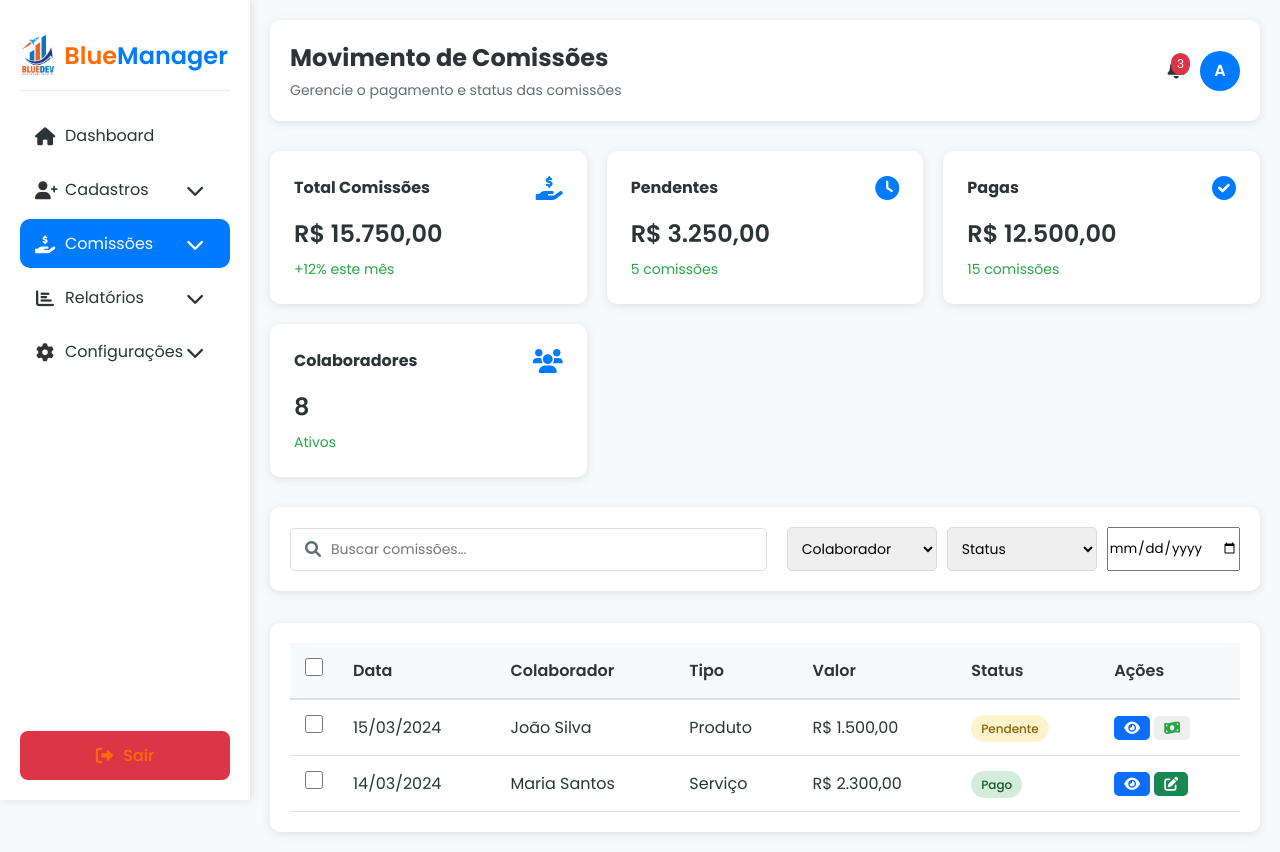
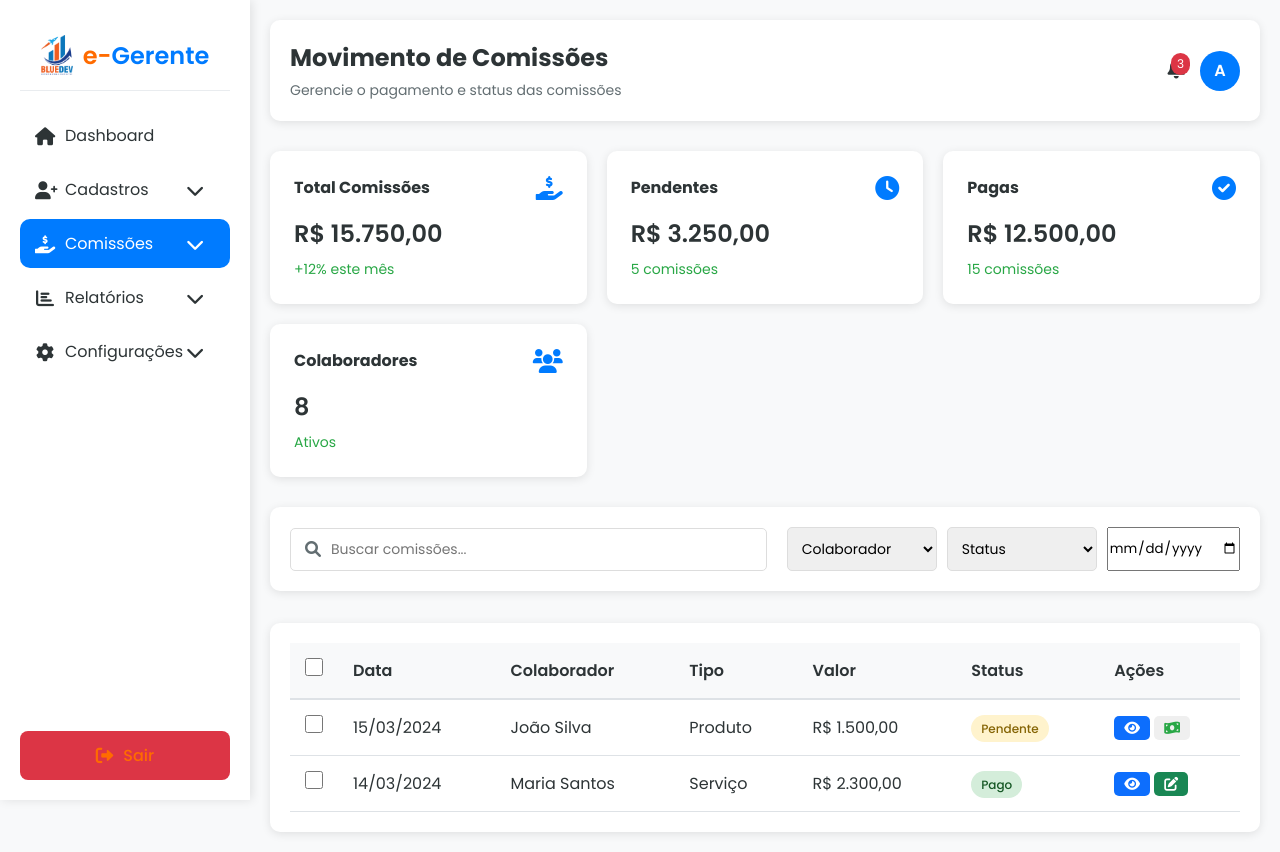
Before and after one commit to BlusDevsoftware/eGerente, a plain HTML site: page frontend/Paginas_HTML/movimento-comissao.html in a window 1280 px wide. Drawn offline with Linux system fonts and the light colour scheme.

Commit message:
Correção do nome do sistema de BlueManager para e-Gerente

```diff
--- a/frontend/Paginas_HTML/movimento-comissao.html
+++ b/frontend/Paginas_HTML/movimento-comissao.html
@@ -12,7 +12,7 @@
     <!-- Sidebar -->
     <div class="sidebar">
         <div class="logo" style="display: flex; align-items: center; justify-content: center; padding: 15px 0;">
-            <img src="../Imagens/bluedev-logo.png" alt="BlueDev Logo" style="height: 2.5em; margin-right: 10px;"><h1><span class="orange">Blue</span><span class="highlight">Manager</span></h1>
+            <img src="../Imagens/bluedev-logo.png" alt="BlueDev Logo" style="height: 2.5em; margin-right: 10px;"><h1><span class="orange">e-</span><span class="highlight">Gerente</span></h1>
         </div>
         <ul class="nav-menu">
             <li><a href="index.html"><i class="fas fa-home"></i><span>Dashboard</span></a></li>
```
